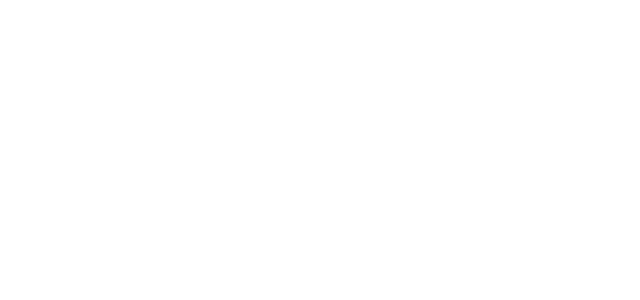
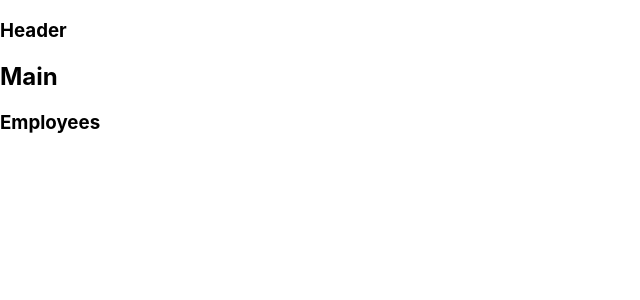
Before and after one commit to abid-hasan/hr-management, a React (Create React App) app: page / in a window 1280 px wide. Shown: the top 300 px of the page, without its empty margins (0-640 px from the left). Built offline with nearby package versions, Linux system fonts and the light colour scheme.

Commit message:
components created

```diff
--- a/src/App.js
+++ b/src/App.js
@@ -1,10 +1,12 @@
-import logo from './logo.svg';
 import './App.css';
+import Header from './components/Header/Header';
+import Main from './components/Main/Main';
 
 function App() {
   return (
     <div>
-
+      <Header />
+      <Main />
     </div>
   );
 }
--- /dev/null
+++ b/src/components/Employees/Employees.js
@@ -0,0 +1,12 @@
+import React from 'react';
+import './Employees.css';
+
+const Employees = () => {
+    return (
+        <div>
+            <h3>Employees</h3>
+        </div>
+    );
+};
+
+export default Employees;
--- /dev/null
+++ b/src/components/Header/Header.js
@@ -0,0 +1,12 @@
+import React from 'react';
+import './Header.css';
+
+const Header = () => {
+    return (
+        <div>
+            <h3>Header</h3>
+        </div>
+    );
+};
+
+export default Header;
--- /dev/null
+++ b/src/components/Main/Main.js
@@ -0,0 +1,14 @@
+import React from 'react';
+import './Main.css';
+import Employees from '../Employees/Employees';
+
+const Main = () => {
+    return (
+        <div>
+            <h2>Main</h2>
+            <Employees />
+        </div>
+    );
+};
+
+export default Main;
```
Also changed, not shown: src/components/Employee/Employee.js (added, +12 -0 lines), src/components/ShortList/ShortList.js (added, +12 -0 lines), src/components/Employee/Employee.css (added), src/components/Employees/Employees.css (added), src/components/Header/Header.css (added), src/components/Main/Main.css (added), src/components/ShortList/ShortList.css (added).
